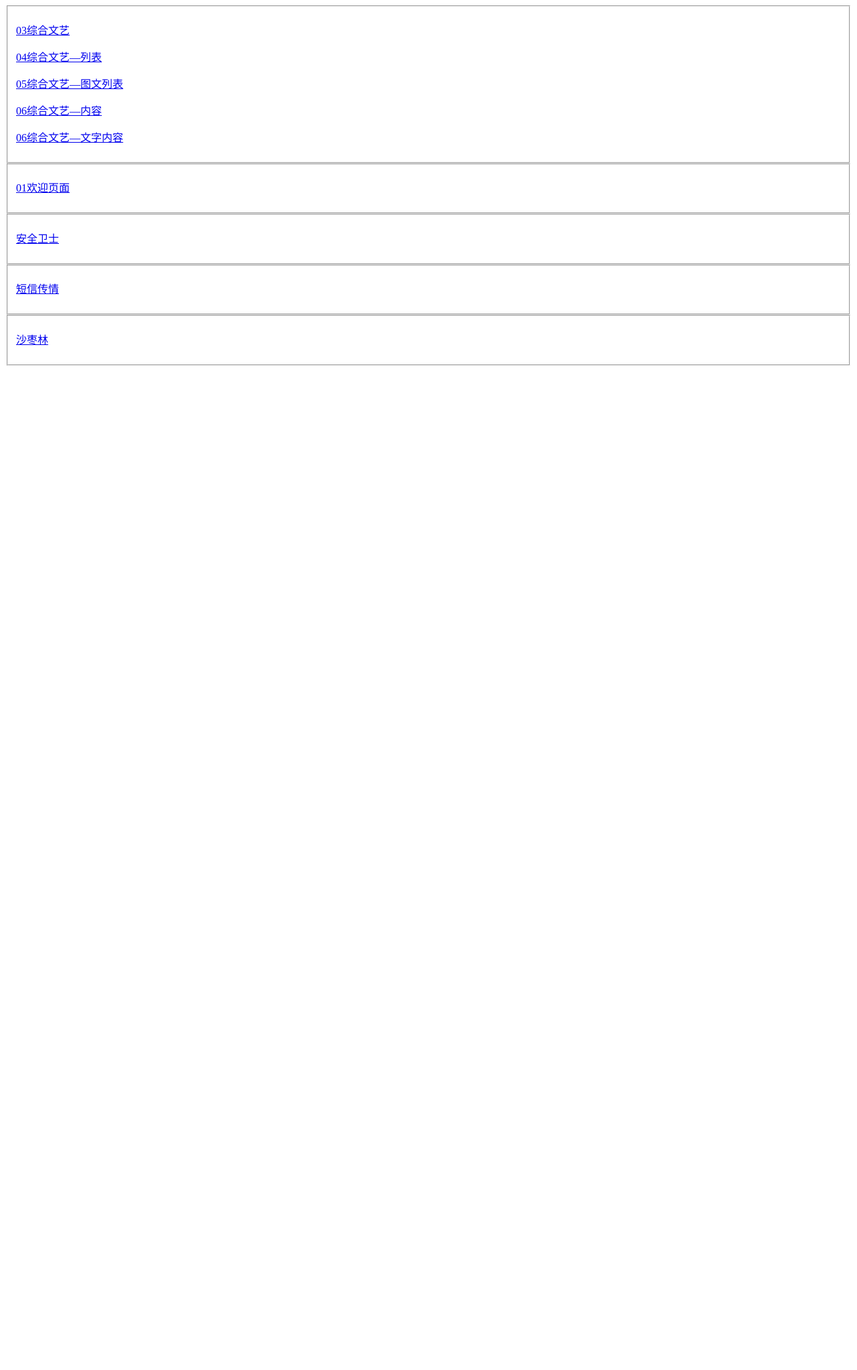
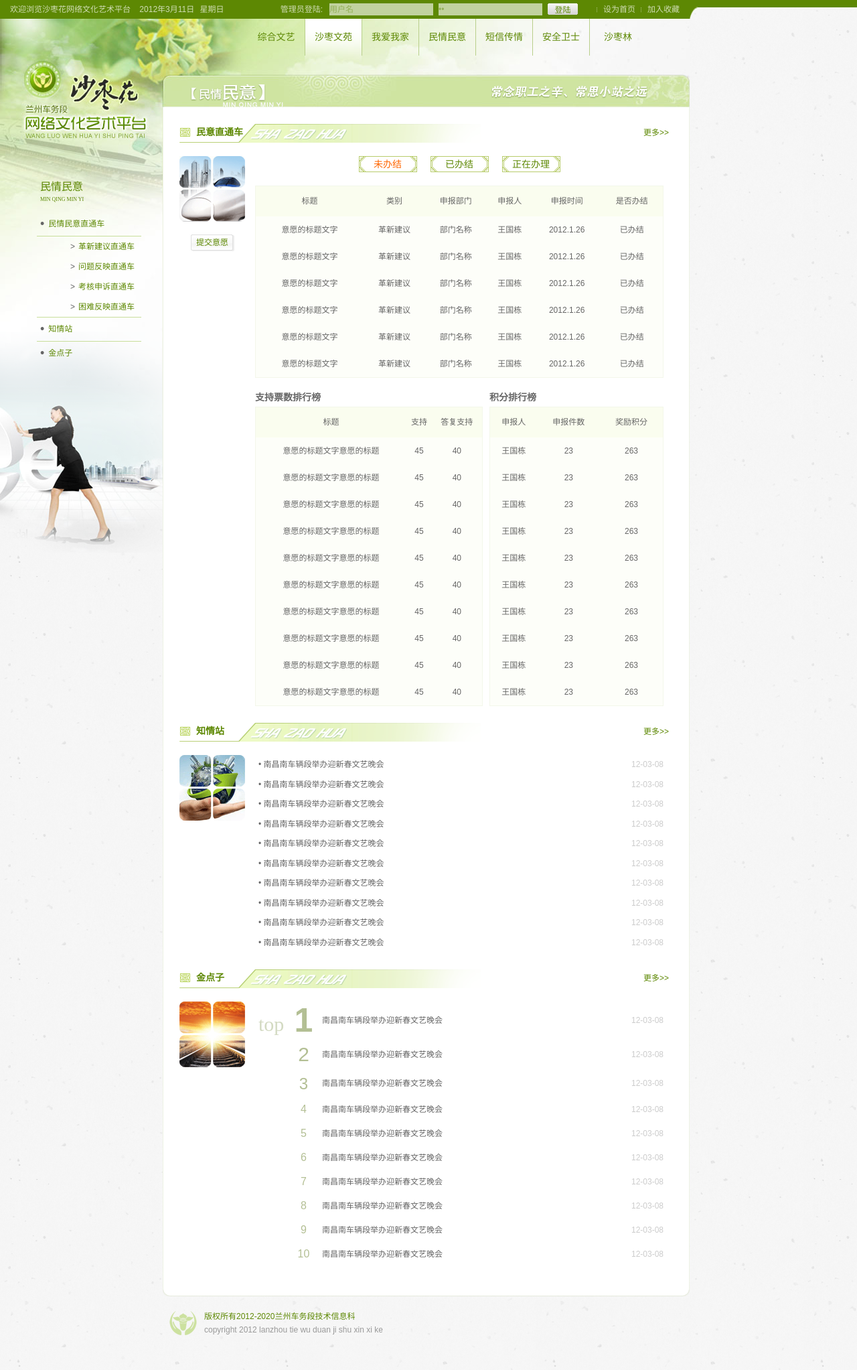
Before and after one commit to pktangyue/WebOne, a PHP site: page /mqmy/index.php in a window 1280 px wide. Shown: the whole page at 67% size. Before the commit the page ends 546 px from the top, so only its background shows below. Run offline with PHP 8.4, Linux system fonts and the light colour scheme.

Commit message:
minqingminyi index

```diff
--- a/css/base.css
+++ b/css/base.css
@@ -114,9 +114,11 @@ a.content:hover{text-decoration:none;color:#333;}
 /* leftside */
 .leftside{padding:158px 0 0 55px;width:156px;float:left;}
 .leftside_nav{width:156px;z-index:5;position:relative;}
-.leftside_nav li{border-bottom:1px #c8de9b solid;padding-left:5px;height:35px;line-height:35px;}
+.leftside_nav li{border-bottom:1px #c8de9b solid;padding-left:5px;line-height:35px;}
 .leftside_nav .last{border-bottom:0 none;}
 .leftside_nav .dot{margin-right:6px}
+.leftside_sub_nav{margin-left:40px;}
+.leftside_sub_nav li{border-bottom:0 none;height:30px;line-height:30px;}
 .leftside_pic{width:243px;position:relative;left:-55px;z-index:1;}
 /* rightside */
 .rightside{float:right;width:787px;}
@@ -174,6 +176,8 @@ a.content:hover{text-decoration:none;color:#333;}
 /* btn */
 .support_btn{background:url(/img/btn/support.png) no-repeat;padding-left:30px;width:42px;height:29px;line-height:29px;display:inline-block;font-size:14px;}
 .btn{width:87px;height:24px;line-height:24px;background:url(/img/btn/btn.png) no-repeat;text-align:center;display:inline-block;}
+.btn_on{color:#ff6600;}
+.btn2{width:65px;height:25px;line-height:25px;background:url(/img/btn/btn2.png) no-repeat;text-align:center;display:inline-block;}
 /* zhwy */
 .zhwy .rightside_title{background:url(/img/zhwy/title.png) no-repeat 42px;}
 .zhwy .leftside_pic{background:url(/img/zhwy/left.png) no-repeat;top:-65px;height:400px;}
@@ -189,6 +193,9 @@ a.content:hover{text-decoration:none;color:#333;}
 .szl .rightside_title{background:url(/img/szl/title.png) no-repeat 42px;}
 .szl .rightside_content{width:745px;padding:25px 20px 10px 20px;}
 .szl .btn{margin-right:15px;}
+/* mqmy */
+.mqmy .leftside_pic{background:url(/img/mqmy/left.png) no-repeat;height:330px;top:-50px}
+.mqmy .rightside_title{background:url(/img/mqmy/title.png) no-repeat 42px;}
 /* welcome */
 .welcome{background:#fff url(/img/welcome/bg.png) repeat-x;}
 .welcome1{width:1100px;height:178px;background:url(/img/welcome/welcome1.jpg) no-repeat;overflow:hidden;position:relative;margin-top:-28px;z-index:-5;}
@@ -240,3 +247,17 @@ a.content:hover{text-decoration:none;color:#333;}
 .person_honor .box{width:212px;float:left;margin:0 0 15px 5px;}
 .group_honor .box{margin:10px 10px 0;}
 .group_honor li{margin-right:7px;}
+/* zhitongche */
+.zhitongche{border:1px #f3f7ea solid;text-align:center;width:100%;}
+.zhitongche thead{height:45px;line-height:45px;background:#fafdef;}
+.zhitongche tbody{height:40px;line-height:40px;background:#fdfef9;}
+/* jindianzi */
+.jindianzi em{color:#b3bf94;font-family:Arial;float:left;width:35px;margin:0 10px 0 50px;text-align:center;font-size:16px;}
+.jindianzi li{height:20px;line-height:20px;}
+.jindianzi .jindianzi_1{height:40px;line-height:40px;}
+.jindianzi .jindianzi_2{height:30px;line-height:30px;}
+.jindianzi .jindianzi_3{height:25px;line-height:25px;}
+.jindianzi_1 .jindianzi_top{font-size:30px;font-family:"Microsoft YaHei";color:#d3dac2;margin-top:6px;float:left;width:50px;}
+.jindianzi_1 em{font-size:50px;margin-left:0px;font-weight:bold;}
+.jindianzi_2 em{font-size:30px;}
+.jindianzi_3 em{font-size:24px;}
--- a/index.php
+++ b/index.php
@@ -22,5 +22,8 @@
 		<fieldset>
 			<p><a href="/szl/index.php">沙枣林</a></p>
 		</fieldset>
+		<fieldset>
+			<p><a href="/mqmy/index.php">民情民意</a></p>
+		</fieldset>
 	</body>
 </html>
--- /dev/null
+++ b/mqmy/index.php
@@ -0,0 +1,252 @@
+<? include '../common/header.php';?>
+<? include 'leftside.php';?>
+<div class="rightside mqmy">
+	<h1 class="rightside_title"></h1>
+	<div class="rightside_content">
+		<div class="section clearfix">
+			<a class="section_more" href="#">更多>></a>
+			<h3 class="section_title">民意直通车</h3>
+			<div class="left mr15">
+				<img class="noborder" src="/img/mqmy/mqmy1.png">
+				<p class="tc mt15"><a href="#" class="btn2">提交意愿</a></p>
+			</div>
+			<div class="left">
+				<p class="tc mb20"><a href="#" class="btn f14 mr20 btn_on">未办结</a><a href="#" class="btn f14 mr20">已办结</a><a href="#" class="btn f14">正在办理</a></p>
+				<table style="width:610px;" class="zhitongche mb15">
+					<thead>
+						<tr>
+							<td>标题</td>
+							<td>类别</td>
+							<td>申报部门</td>
+							<td>申报人</td>
+							<td>申报时间</td>
+							<td>是否办结</td>
+						</tr>
+					</thead>
+					<tbody>
+						<tr>
+							<td>意愿的标题文字</td>
+							<td>革新建议</td>
+							<td>部门名称</td>
+							<td>王国栋</td>
+							<td>2012.1.26</td>
+							<td>已办结</td>
+						</tr>
+						<tr>
+							<td>意愿的标题文字</td>
+							<td>革新建议</td>
+							<td>部门名称</td>
+							<td>王国栋</td>
+							<td>2012.1.26</td>
+							<td>已办结</td>
+						</tr>
+						<tr>
+							<td>意愿的标题文字</td>
+							<td>革新建议</td>
+							<td>部门名称</td>
+							<td>王国栋</td>
+							<td>2012.1.26</td>
+							<td>已办结</td>
+						</tr>
+						<tr>
+							<td>意愿的标题文字</td>
+							<td>革新建议</td>
+							<td>部门名称</td>
+							<td>王国栋</td>
+							<td>2012.1.26</td>
+							<td>已办结</td>
+						</tr>
+						<tr>
+							<td>意愿的标题文字</td>
+							<td>革新建议</td>
+							<td>部门名称</td>
+							<td>王国栋</td>
+							<td>2012.1.26</td>
+							<td>已办结</td>
+						</tr>
+						<tr>
+							<td>意愿的标题文字</td>
+							<td>革新建议</td>
+							<td>部门名称</td>
+							<td>王国栋</td>
+							<td>2012.1.26</td>
+							<td>已办结</td>
+						</tr>
+					</tbody>
+				</table>
+				<div class="left" style="width:340px;">
+					<h2 class="fwb lh200">支持票数排行榜</h2>
+					<table class="zhitongche">
+						<thead>
+							<tr>
+								<td>标题</td>
+								<td>支持</td>
+								<td>答复支持</td>
+							</tr>
+						</thead>
+						<tbody>
+							<tr>
+								<td>意愿的标题文字意愿的标题</td>
+								<td>45</td>
+								<td>40</td>
+							</tr>
+							<tr>
+								<td>意愿的标题文字意愿的标题</td>
+								<td>45</td>
+								<td>40</td>
+							</tr>
+							<tr>
+								<td>意愿的标题文字意愿的标题</td>
+								<td>45</td>
+								<td>40</td>
+							</tr>
+							<tr>
+								<td>意愿的标题文字意愿的标题</td>
+								<td>45</td>
+								<td>40</td>
+							</tr>
+							<tr>
+								<td>意愿的标题文字意愿的标题</td>
+								<td>45</td>
+								<td>40</td>
+							</tr>
+							<tr>
+								<td>意愿的标题文字意愿的标题</td>
+								<td>45</td>
+								<td>40</td>
+							</tr>
+							<tr>
+								<td>意愿的标题文字意愿的标题</td>
+								<td>45</td>
+								<td>40</td>
+							</tr>
+							<tr>
+								<td>意愿的标题文字意愿的标题</td>
+								<td>45</td>
+								<td>40</td>
+							</tr>
+							<tr>
+								<td>意愿的标题文字意愿的标题</td>
+								<td>45</td>
+								<td>40</td>
+							</tr>
+							<tr>
+								<td>意愿的标题文字意愿的标题</td>
+								<td>45</td>
+								<td>40</td>
+							</tr>
+						</tbody>
+					</table>
+				</div>
+				<div class="right" style="width:260px;">
+					<h2 class="fwb lh200">积分排行榜</h2>
+					<table class="zhitongche">
+						<thead>
+							<tr>
+								<td>申报人</td>
+								<td>申报件数</td>
+								<td>奖励积分</td>
+							</tr>
+						</thead>
+						<tbody>
+							<tr>
+								<td>王国栋</td>
+								<td>23</td>
+								<td>263</td>
+							</tr>
+							<tr>
+								<td>王国栋</td>
+								<td>23</td>
+								<td>263</td>
+							</tr>
+							<tr>
+								<td>王国栋</td>
+								<td>23</td>
+								<td>263</td>
+							</tr>
+							<tr>
+								<td>王国栋</td>
+								<td>23</td>
+								<td>263</td>
+							</tr>
+							<tr>
+								<td>王国栋</td>
+								<td>23</td>
+								<td>263</td>
+							</tr>
+							<tr>
+								<td>王国栋</td>
+								<td>23</td>
+								<td>263</td>
+							</tr>
+							<tr>
+								<td>王国栋</td>
+								<td>23</td>
+								<td>263</td>
+							</tr>
+							<tr>
+								<td>王国栋</td>
+								<td>23</td>
+								<td>263</td>
+							</tr>
+							<tr>
+								<td>王国栋</td>
+								<td>23</td>
+								<td>263</td>
+							</tr>
+							<tr>
+								<td>王国栋</td>
+								<td>23</td>
+								<td>263</td>
+							</tr>
+						</tbody>
+					</table>
+				</div>
+			</div>
+		</div>
+		<div class="section clearfix">
+			<a class="section_more" href="#">更多>></a>
+			<h3 class="section_title">知情站</h3>
+			<div class="left mr15">
+				<img class="noborder" src="/img/mqmy/mqmy2.png">
+			</div>
+			<div class="left" style="width:615px;">
+				<ul class="list">
+					<li>•&nbsp;<a class="content" href="#">南昌南车辆段举办迎新春文艺晚会</a><span class="list_date">12-03-08</span></li>
+					<li>•&nbsp;<a class="content" href="#">南昌南车辆段举办迎新春文艺晚会</a><span class="list_date">12-03-08</span></li>
+					<li>•&nbsp;<a class="content" href="#">南昌南车辆段举办迎新春文艺晚会</a><span class="list_date">12-03-08</span></li>
+					<li>•&nbsp;<a class="content" href="#">南昌南车辆段举办迎新春文艺晚会</a><span class="list_date">12-03-08</span></li>
+					<li>•&nbsp;<a class="content" href="#">南昌南车辆段举办迎新春文艺晚会</a><span class="list_date">12-03-08</span></li>
+					<li>•&nbsp;<a class="content" href="#">南昌南车辆段举办迎新春文艺晚会</a><span class="list_date">12-03-08</span></li>
+					<li>•&nbsp;<a class="content" href="#">南昌南车辆段举办迎新春文艺晚会</a><span class="list_date">12-03-08</span></li>
+					<li>•&nbsp;<a class="content" href="#">南昌南车辆段举办迎新春文艺晚会</a><span class="list_date">12-03-08</span></li>
+					<li>•&nbsp;<a class="content" href="#">南昌南车辆段举办迎新春文艺晚会</a><span class="list_date">12-03-08</span></li>
+					<li>•&nbsp;<a class="content" href="#">南昌南车辆段举办迎新春文艺晚会</a><span class="list_date">12-03-08</span></li>
+				</ul>
+			</div>
+		</div>
+		<div class="section clearfix">
+			<a class="section_more" href="#">更多>></a>
+			<h3 class="section_title">金点子</h3>
+			<div class="left mr15">
+				<img class="noborder" src="/img/mqmy/mqmy3.png">
+			</div>
+			<div class="left" style="width:615px;">
+				<ul class="list jindianzi">
+					<li class="jindianzi_1"><span class="jindianzi_top">top</span><em>1</em><a class="content" href="#">南昌南车辆段举办迎新春文艺晚会</a><span class="list_date">12-03-08</span></li>
+					<li class="jindianzi_2"><em>2</em><a class="content" href="#">南昌南车辆段举办迎新春文艺晚会</a><span class="list_date">12-03-08</span></li>
+					<li class="jindianzi_3"><em>3</em><a class="content" href="#">南昌南车辆段举办迎新春文艺晚会</a><span class="list_date">12-03-08</span></li>
+					<li><em>4</em><a class="content" href="#">南昌南车辆段举办迎新春文艺晚会</a><span class="list_date">12-03-08</span></li>
+					<li><em>5</em><a class="content" href="#">南昌南车辆段举办迎新春文艺晚会</a><span class="list_date">12-03-08</span></li>
+					<li><em>6</em><a class="content" href="#">南昌南车辆段举办迎新春文艺晚会</a><span class="list_date">12-03-08</span></li>
+					<li><em>7</em><a class="content" href="#">南昌南车辆段举办迎新春文艺晚会</a><span class="list_date">12-03-08</span></li>
+					<li><em>8</em><a class="content" href="#">南昌南车辆段举办迎新春文艺晚会</a><span class="list_date">12-03-08</span></li>
+					<li><em>9</em><a class="content" href="#">南昌南车辆段举办迎新春文艺晚会</a><span class="list_date">12-03-08</span></li>
+					<li><em>10</em><a class="content" href="#">南昌南车辆段举办迎新春文艺晚会</a><span class="list_date">12-03-08</span></li>
+				</ul>
+			</div>
+		</div>
+	</div>
+	<div class="rightside_bottom"></div>
+</div>
+<? include '../common/footer.php';?>
--- /dev/null
+++ b/mqmy/leftside.php
@@ -0,0 +1,20 @@
+<div class="leftside mqmy">
+	<h1 class="c_green yahei ml5 f16">民情民意</h1>
+	<h6 class="c_green yahei ml5 mt5 f8">MIN QING MIN YI</h6>
+	<ul class="leftside_nav mt15">
+		<li>
+			<span class="dot">•</span><a href="#">民情民意直通车</a>
+		</li>
+		<li>
+			<ul class="leftside_sub_nav">
+				<li><span class="mr5">&gt;</span><a href="#">革新建议直通车</a></li>
+				<li><span class="mr5">&gt;</span><a href="#">问题反映直通车</a></li>
+				<li><span class="mr5">&gt;</span><a href="#">考核申诉直通车</a></li>
+				<li><span class="mr5">&gt;</span><a href="#">困难反映直通车</a></li>
+			</ul>
+		</li>
+		<li><span class="dot">•</span><a href="#">知情站</a></li>
+		<li class="last"><span class="dot">•</span><a href="#">金点子</a></li>
+	</ul>
+	<div class="leftside_pic"></div>
+</div>
```
Also changed, not shown: img/btn/btn2.png (added), img/mqmy/left.png (added), img/mqmy/mqmy1.png (added), img/mqmy/mqmy2.png (added), img/mqmy/mqmy3.png (added), img/mqmy/title.png (added).
